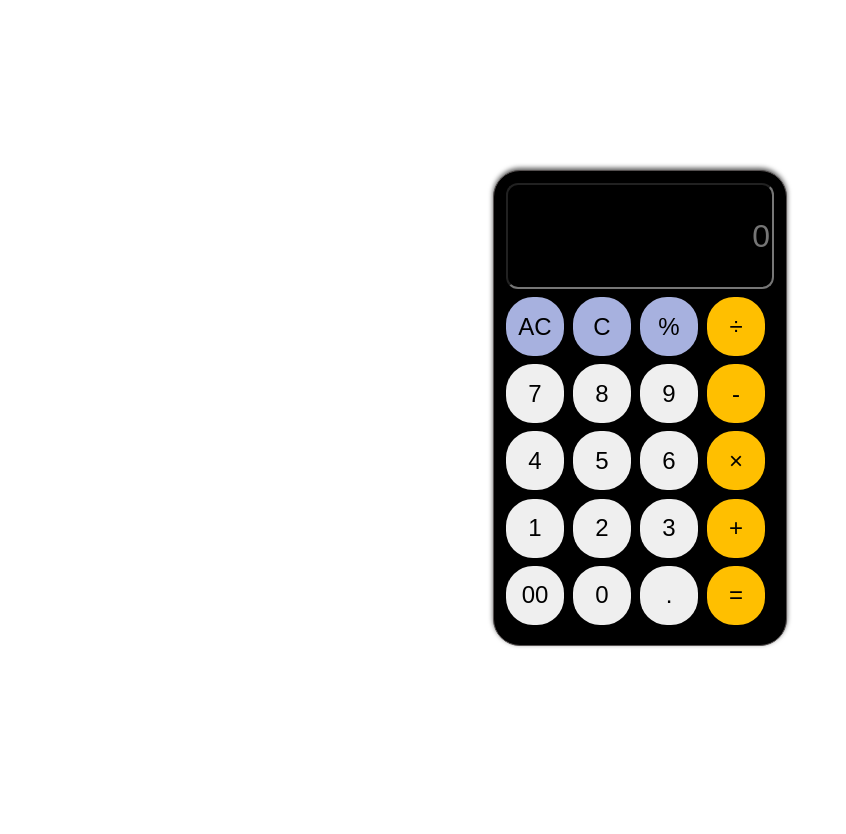
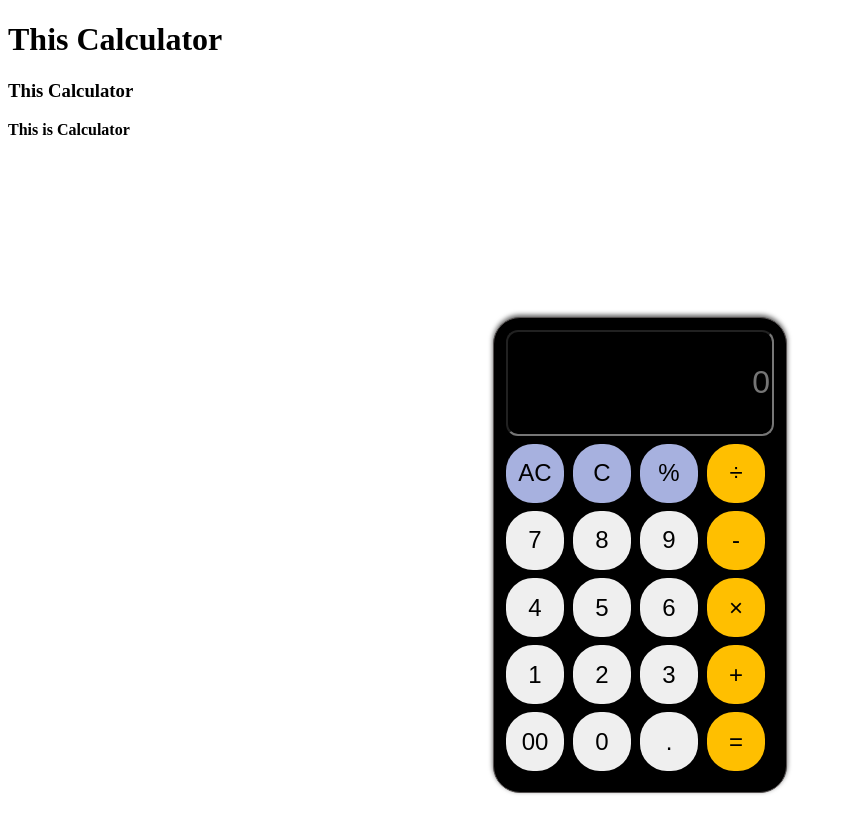
Before and after one commit to Bhanu1702/calculator.github.io, a plain HTML site: page index.html in a window 1280 px wide. Shown: the whole page, without its empty margins (0-846 px from the left). Drawn offline with Linux system fonts and the light colour scheme.

Commit message:
Initial1 commit

```diff
--- a/index.html
+++ b/index.html
@@ -8,6 +8,9 @@
         <title>Calculator</title>
     </head>
     <body>
+        <h1>This Calculator</h1>
+        <h3>This Calculator</h3>
+        <p><b><align :center>This is Calculator</align></b></p>
         <div class="container">
             <div class="calculator">
                 <input type="text" placeholder="0" id="screen">
```
